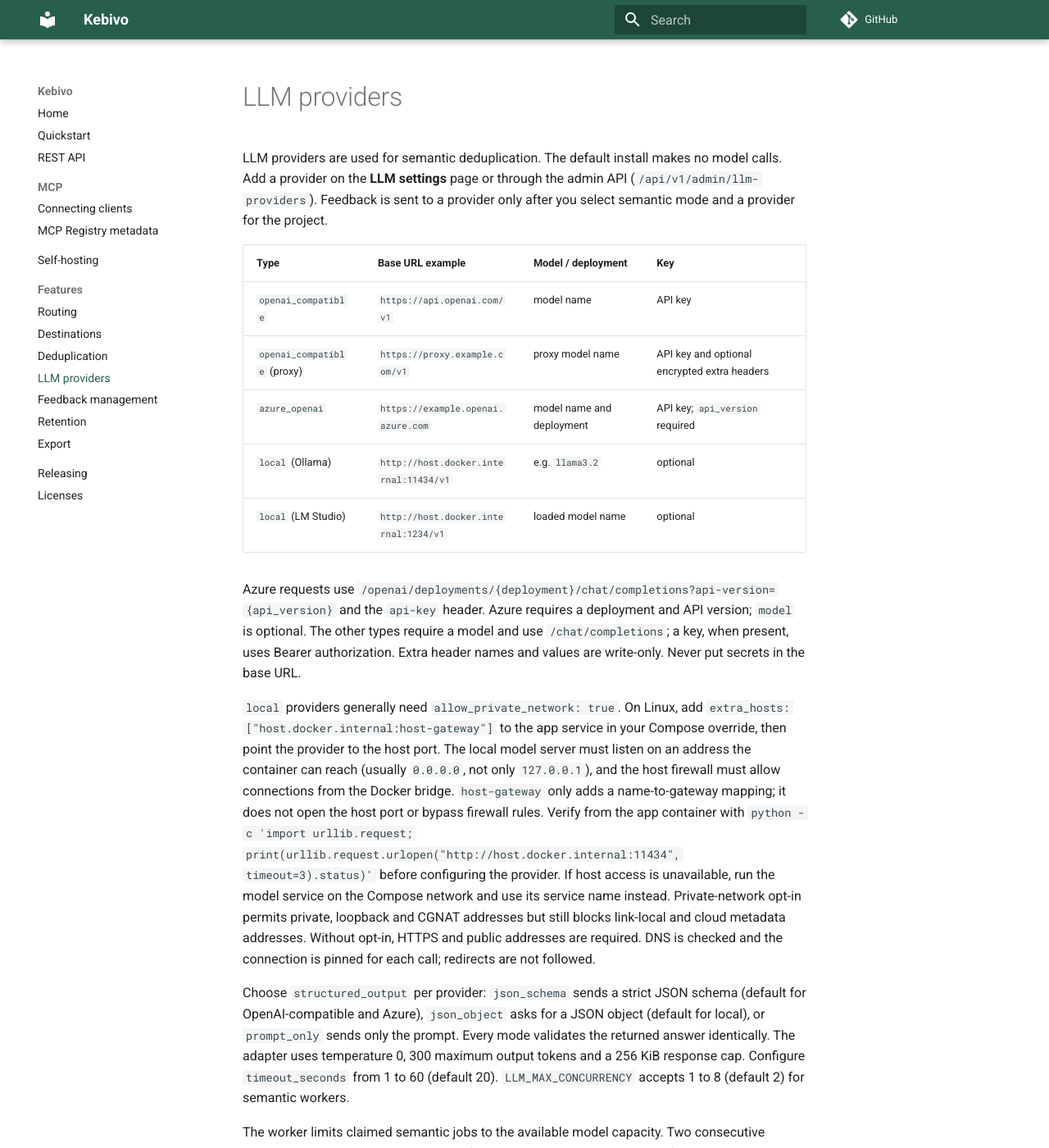
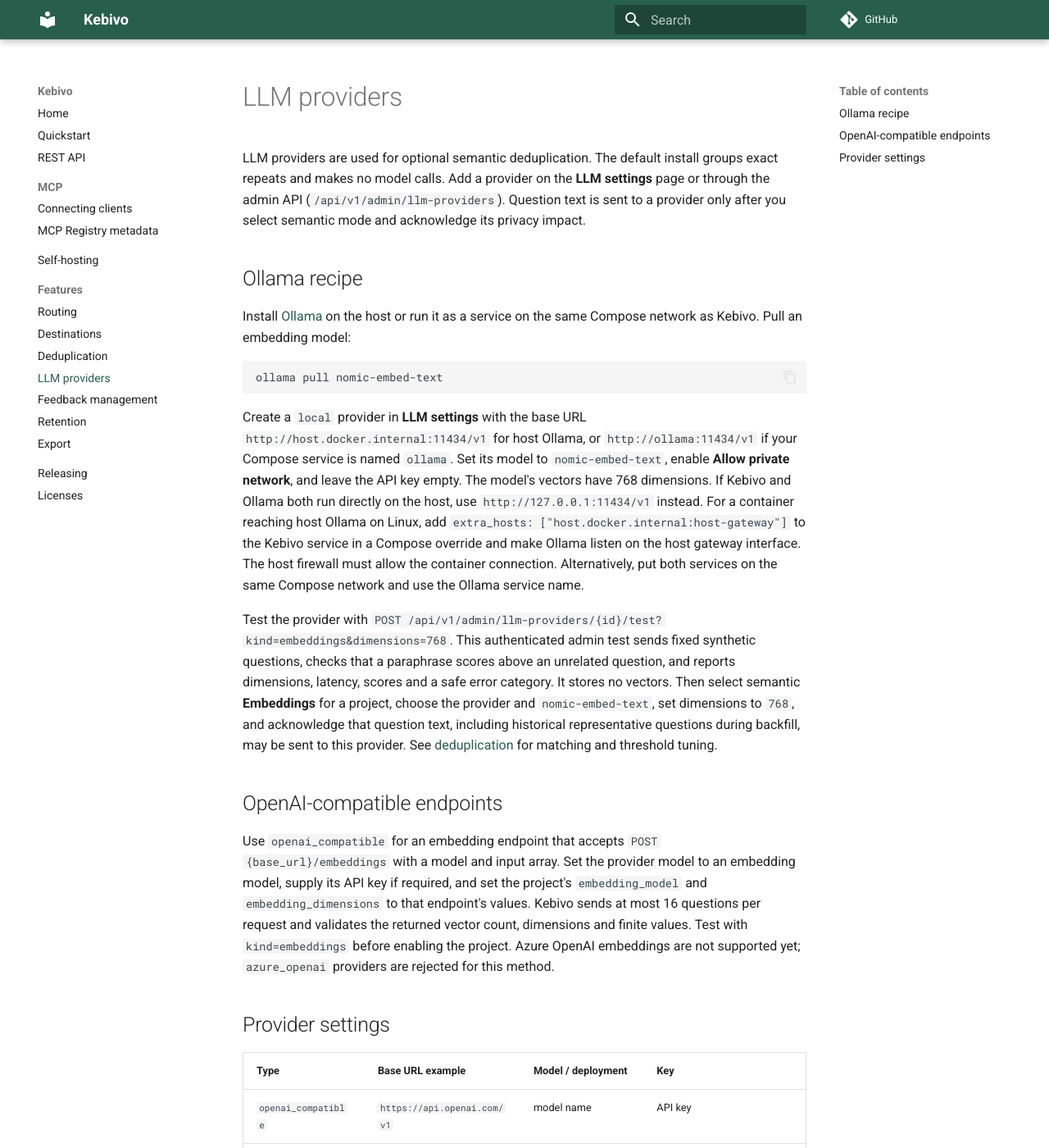
Before and after one commit to OCNAI/kebivo, an MkDocs documentation site: the page built from docs/llm-providers.md, in a window 1280 px wide and 1400 px high. Shown: the whole window at 82% size. Built offline with MkDocs 1.6.1 and Material for MkDocs 9.7.7, drawn with Linux system fonts in a browser that asks for light colours; comment, search, counter and statistics services are not loaded; some of the changed text lies outside the part shown.

Commit message:
Document embeddings grouping and local provider setup
Signed-off-by: OCNAI <155850614+OCNAI@users.noreply.github.com>

````diff
--- a/docs/deduplication.md
+++ b/docs/deduplication.md
@@ -15,7 +15,11 @@
 
 Destination mode `every_occurrence` delivers each routed event. `new_groups_only` delivers when the event created a group, reopened a resolved group, or the destination has no non-failed delivery for another member of that group. Otherwise routing records `suppressed_duplicate`. A previous failed delivery or deleted earlier event no longer blocks that destination. Webhook and email deliveries show the event's current group ID and occurrence count when sent.
 
-`semantic` first does the same exact check during ingestion. An exact hit joins immediately without a model call. Other events receive a provisional group and a durable processing job. The worker searches FTS5 for question-only candidates from the same project and event type, then asks the configured provider outside a database transaction. It sends at most 10 candidates labelled `c1`…`cN`; the provider never receives group IDs. The worker rechecks the lease and that the provisional group is untouched before it commits a semantic match, deletes the provisional group, and routes the event. Any failure keeps the event in its own group and routing continues.
+`semantic` first does the same exact check during ingestion. An exact hit joins immediately without a model call. Other events receive a provisional group and a durable processing job. Choose `semantic.method: judge` (the default for semantic mode) or `semantic.method: embeddings`. The worker calls the configured provider outside a database transaction, then rechecks the lease and that the provisional group is untouched before it commits a match, deletes the provisional group, and routes the event. Any failure keeps the event in its own group and routing continues.
+
+### Judge method
+
+The judge method searches FTS5 for question-only candidates from the same project and event type. It sends at most 10 candidates labelled `c1`…`cN`; the provider never receives group IDs.
 
 The provider receives only the new question and each candidate representative question, truncated to 2,000 characters in a JSON data block. It does **not** receive corrections, previous answers, context, tags, metadata, source or user references, agent or conversation IDs. Model text is untrusted; a response must match the exact answer schema and refer to an offered label. The default minimum confidence is 0.85. `LLM_MAX_CONCURRENCY` bounds simultaneous model calls. Retries apply only to timeout, connection, HTTP 429 and HTTP 5xx failures, under a 45 second total budget.
 
@@ -23,6 +27,32 @@
 
 Semantic matching can be wrong. A feedback author can put instructions in question text that steer the model toward a false `same_issue` verdict. Matching stays within the same project and event type, and the original event is kept. A false match can reopen a resolved group or suppress a `new_groups_only` delivery. Administrators can raise `min_confidence` and use group merge or split to correct grouping.
 
-Each semantically processed event has an evaluation outcome: `matched`, `no_match`, `low_confidence`, `invalid_response`, `invalid_candidate`, `no_candidates`, `provider_unavailable`, `provider_error`, `timeout`, or `skipped_group_changed`. The evaluation keeps the model's reason (unverified text) with the event; deleting the event deletes the reason. Logs include only IDs, outcome, category, attempts and latency. A disabled or exact project, an exact hit, or no candidates makes no model call.
+Each judge-processed event has an evaluation outcome: `matched`, `no_match`, `low_confidence`, `invalid_response`, `invalid_candidate`, `no_candidates`, `provider_unavailable`, `provider_error`, `timeout`, or `skipped_group_changed`. The evaluation keeps the model's reason (unverified text) with the event; deleting the event deletes the reason. Logs include only IDs, outcome, category, attempts and latency. A disabled or exact project, an exact hit, or no candidates makes no model call.
 
 Administrators can call `POST /api/v1/admin/projects/{id}/dedup/preview` with an event type and question to inspect an exact hit, FTS candidates and a model verdict without storing feedback. The call is audited without question content and is limited to 10 per minute per admin. `GET /api/v1/admin/groups/{id}/similar` lists up to 10 same-project, same-type candidate groups without a model call. Use group merge or split to correct a mistaken grouping; the original event text is preserved. Changing the mode does not revisit older events.
+
+### Embeddings method
+
+Embeddings compare the new question with stored vectors for the most recent `max_scan` group representatives in the same project and event type. There is no FTS candidate stage. Only vectors from the configured model and dimensions are compared. The highest cosine similarity joins its group when it meets `similarity_threshold`; otherwise the event keeps its own group. The default scan limit is 2,000 (range 1–5,000), and the threshold accepts 0.50–0.99. An exact hit still joins during intake without an embedding request. [Configure an embedding provider](llm-providers.md#ollama-recipe) before enabling this method.
+
+The current default threshold is **0.88**. The local `nomic-embed-text` calibration on 150 balanced synthetic pairs exposed a tokenizer issue with capitalized input; lowercasing the input and raising the default to **0.93** is being implemented. With lowercased input, the short calibration table is:
+
+| Threshold | Precision | Recall | True positives | False positives | False negatives |
+| --- | ---: | ---: | ---: | ---: | ---: |
+| 0.85 | 0.320 | 0.107 | 8 | 17 | 67 |
+| 0.88 | 0.385 | 0.067 | 5 | 8 | 70 |
+| 0.90 | 0.500 | 0.053 | 4 | 4 | 71 |
+| 0.92 | 0.667 | 0.027 | 2 | 1 | 73 |
+| 0.93 | 1.000 | 0.027 | 2 | 0 | 73 |
+
+These results apply only to that model and corpus. Near-miss questions can score above paraphrases, so inspect your own data before lowering the threshold. Preview with `POST /api/v1/admin/projects/{id}/dedup/preview` returns the top five `similarities`, their scores and whether each meets the threshold; it stores no vector. Run `python -m kebivo.cli dedup-eval --project ID` against labelled project history, or add `--corpus` for the bundled synthetic pairs. The CLI prints precision, recall and counts at thresholds 0.50–0.99. It requires a project with privacy acknowledgement and an enabled embeddings provider. Use group merge or split to correct a mistaken match.
+
+Enabling embeddings queues one backfill for that project. It visits the newest group representatives first, up to `max_scan`, and embeds missing vectors in batches of at most 16. Re-enabling with the same model does not stack jobs. Changing the provider, model or dimensions resets the backfill; vectors for the old configuration are ignored and pruned. Backfill does not regroup stored events. A provider error or missing vector never blocks intake: the new event keeps its exact or own group and routing continues. Failed events are not retried for embedding later.
+
+### Data sent off-host
+
+- **Sent:** only question text, truncated to 2,000 characters. This includes the new question for each processed event, representative questions during backfill (up to `max_scan` historical questions, sent once during a successful pass), and the preview question.
+- **Never sent:** answers, corrections, context, tags, metadata, source or user refs, agent or conversation IDs, or group IDs.
+- **Received:** vectors only. Vectors are stored locally as derived personal data, deleted with the event and by retention, and never exported or returned by the API.
+
+With a `local` provider on the host or Compose network, nothing leaves the host. A remote endpoint receives the question text described above; selecting embeddings requires an explicit privacy acknowledgement, including for backfill.
--- a/docs/llm-providers.md
+++ b/docs/llm-providers.md
@@ -1,6 +1,24 @@
 # LLM providers
 
-LLM providers are used for semantic deduplication. The default install makes no model calls. Add a provider on the **LLM settings** page or through the admin API (`/api/v1/admin/llm-providers`). Feedback is sent to a provider only after you select semantic mode and a provider for the project.
+LLM providers are used for optional semantic deduplication. The default install groups exact repeats and makes no model calls. Add a provider on the **LLM settings** page or through the admin API (`/api/v1/admin/llm-providers`). Question text is sent to a provider only after you select semantic mode and acknowledge its privacy impact.
+
+## Ollama recipe
+
+Install [Ollama](https://ollama.com/) on the host or run it as a service on the same Compose network as Kebivo. Pull an embedding model:
+
+```bash
+ollama pull nomic-embed-text
+```
+
+Create a `local` provider in **LLM settings** with the base URL `http://host.docker.internal:11434/v1` for host Ollama, or `http://ollama:11434/v1` if your Compose service is named `ollama`. Set its model to `nomic-embed-text`, enable **Allow private network**, and leave the API key empty. The model's vectors have 768 dimensions. If Kebivo and Ollama both run directly on the host, use `http://127.0.0.1:11434/v1` instead. For a container reaching host Ollama on Linux, add `extra_hosts: ["host.docker.internal:host-gateway"]` to the Kebivo service in a Compose override and make Ollama listen on the host gateway interface. The host firewall must allow the container connection. Alternatively, put both services on the same Compose network and use the Ollama service name.
+
+Test the provider with `POST /api/v1/admin/llm-providers/{id}/test?kind=embeddings&dimensions=768`. This authenticated admin test sends fixed synthetic questions, checks that a paraphrase scores above an unrelated question, and reports dimensions, latency, scores and a safe error category. It stores no vectors. Then select semantic **Embeddings** for a project, choose the provider and `nomic-embed-text`, set dimensions to `768`, and acknowledge that question text, including historical representative questions during backfill, may be sent to this provider. See [deduplication](deduplication.md#embeddings-method) for matching and threshold tuning.
+
+## OpenAI-compatible endpoints
+
+Use `openai_compatible` for an embedding endpoint that accepts `POST {base_url}/embeddings` with a model and input array. Set the provider model to an embedding model, supply its API key if required, and set the project's `embedding_model` and `embedding_dimensions` to that endpoint's values. Kebivo sends at most 16 questions per request and validates the returned vector count, dimensions and finite values. Test with `kind=embeddings` before enabling the project. Azure OpenAI embeddings are not supported yet; `azure_openai` providers are rejected for this method.
+
+## Provider settings
 
 | Type | Base URL example | Model / deployment | Key |
 | --- | --- | --- | --- |
@@ -12,7 +30,7 @@
 
 Azure requests use `/openai/deployments/{deployment}/chat/completions?api-version={api_version}` and the `api-key` header. Azure requires a deployment and API version; `model` is optional. The other types require a model and use `/chat/completions`; a key, when present, uses Bearer authorization. Extra header names and values are write-only. Never put secrets in the base URL.
 
-`local` providers generally need `allow_private_network: true`. On Linux, add `extra_hosts: ["host.docker.internal:host-gateway"]` to the app service in your Compose override, then point the provider to the host port. The local model server must listen on an address the container can reach (usually `0.0.0.0`, not only `127.0.0.1`), and the host firewall must allow connections from the Docker bridge. `host-gateway` only adds a name-to-gateway mapping; it does not open the host port or bypass firewall rules. Verify from the app container with `python -c 'import urllib.request; print(urllib.request.urlopen("http://host.docker.internal:11434", timeout=3).status)'` before configuring the provider. If host access is unavailable, run the model service on the Compose network and use its service name instead. Private-network opt-in permits private, loopback and CGNAT addresses but still blocks link-local and cloud metadata addresses. Without opt-in, HTTPS and public addresses are required. DNS is checked and the connection is pinned for each call; redirects are not followed.
+`local` providers generally need `allow_private_network: true`. `host-gateway` only adds a name-to-gateway mapping; it does not open the host port or bypass firewall rules. Verify from the app container with `python -c 'import urllib.request; print(urllib.request.urlopen("http://host.docker.internal:11434", timeout=3).status)'` before configuring the provider. Private-network opt-in permits private, loopback and CGNAT addresses but still blocks link-local and cloud metadata addresses. Without opt-in, HTTPS and public addresses are required. DNS is checked and the connection is pinned for each call; redirects are not followed.
 
 Choose `structured_output` per provider: `json_schema` sends a strict JSON schema (default for OpenAI-compatible and Azure), `json_object` asks for a JSON object (default for local), or `prompt_only` sends only the prompt. Every mode validates the returned answer identically. The adapter uses temperature 0, 300 maximum output tokens and a 256 KiB response cap. Configure `timeout_seconds` from 1 to 60 (default 20). `LLM_MAX_CONCURRENCY` accepts 1 to 8 (default 2) for semantic workers.
 
@@ -22,6 +40,6 @@
 
 Changing `base_url` or `allow_private_network` clears the stored API key, environment key reference and extra headers. Include the credentials again in the same PATCH if the new destination should receive them.
 
-`POST /api/v1/admin/llm-providers/{id}/test` sends only a fixed synthetic question and three candidates. It reports answer validity, whether the obviously matching candidate was selected, latency and a safe error category. A valid but wrong choice returns a warning. The action is limited to six tests per minute per admin. It does not use customer feedback.
+`POST /api/v1/admin/llm-providers/{id}/test` defaults to `kind=chat` and sends only a fixed synthetic question and three candidates. It reports answer validity, whether the obviously matching candidate was selected, latency and a safe error category. A valid but wrong choice returns a warning. The action is limited to six tests per minute per admin. It does not use customer feedback.
 
 Back up the SQLite database and `ENCRYPTION_KEY` separately. Encrypted provider credentials cannot be recovered from a database backup without the matching key. During rotation, set `ENCRYPTION_KEY_PREVIOUS` to the old key, run `python -m kebivo.cli reencrypt-secrets` to re-encrypt destination and provider credentials, then remove the previous key. Keep both keys out of database backups. Restored installations need the original key or must re-enter provider secrets. Production requires a persistent `ENCRYPTION_KEY`.
````
Also changed, not shown: CHANGELOG.md (+1 -2 lines), README.md (+2 -0 lines).
